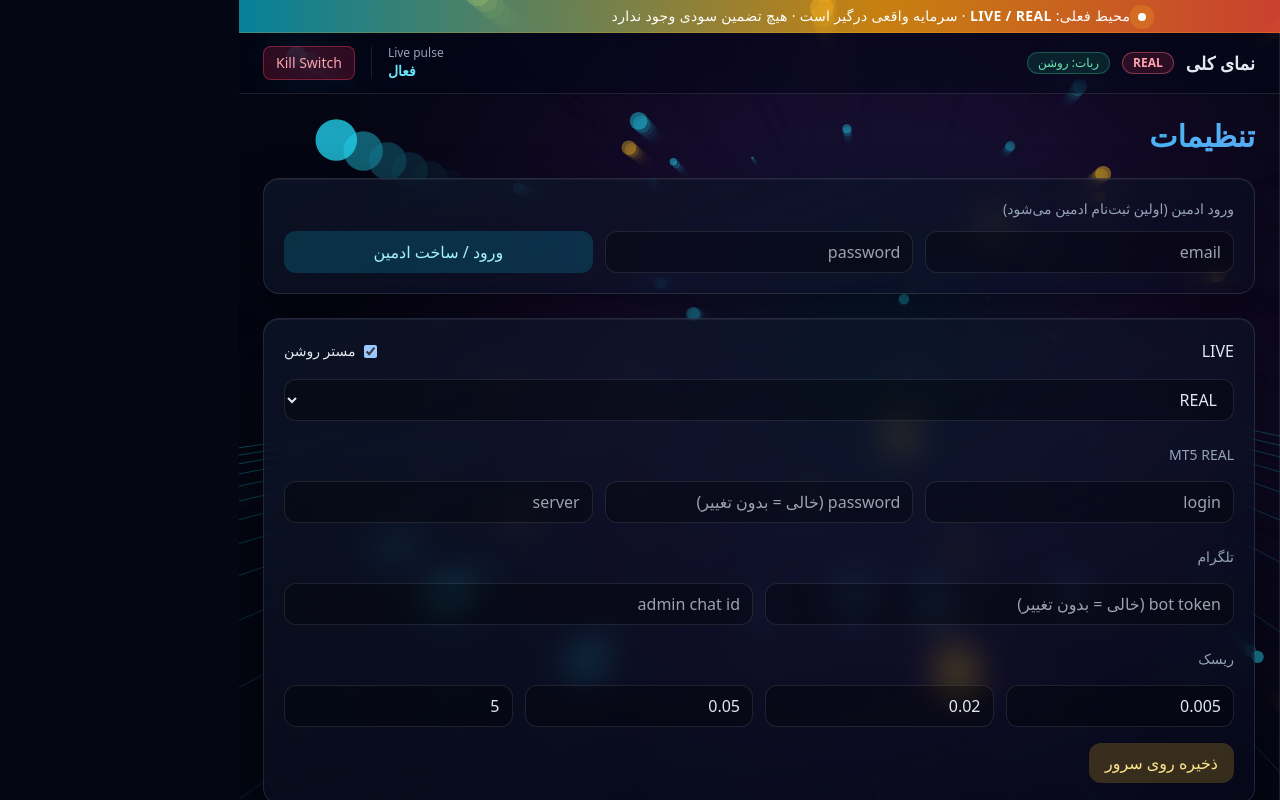
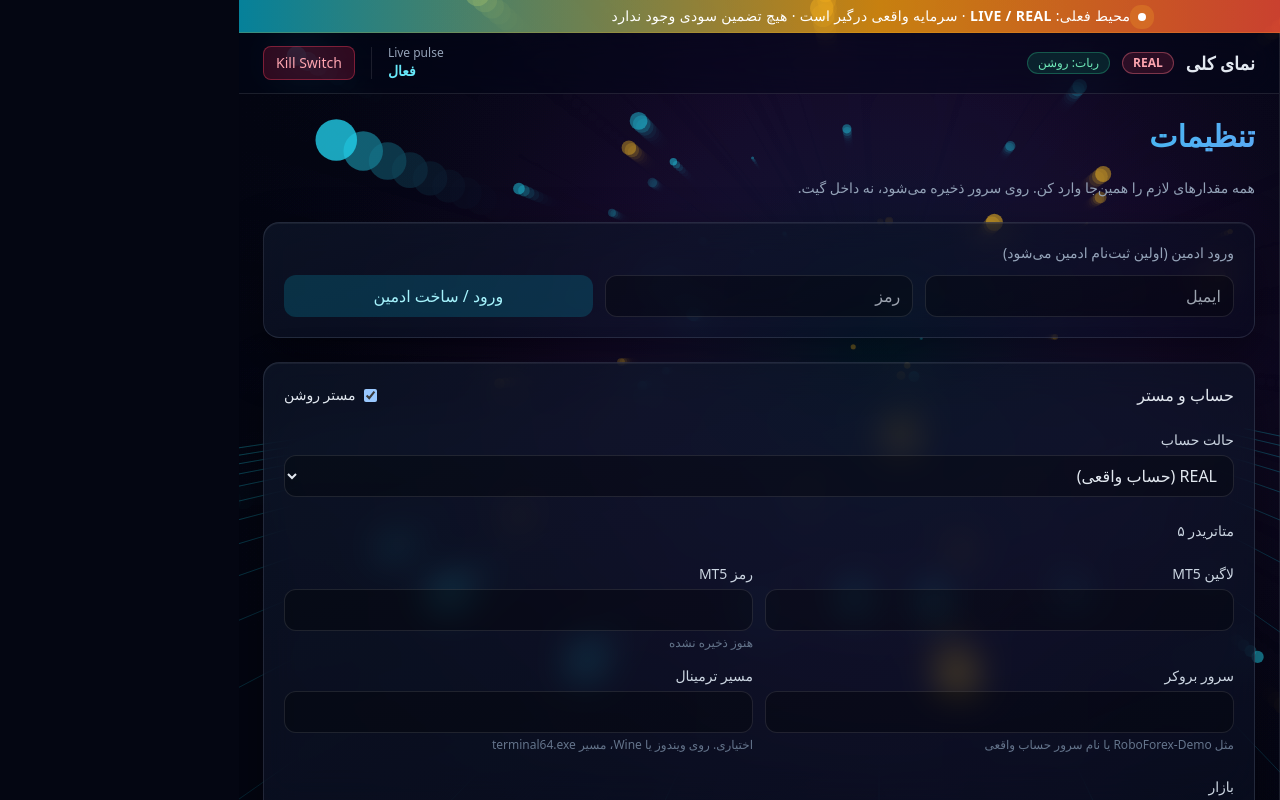
Before and after one commit to molidoai/Molido-Trade-Bot-Ai, a Next.js app in the folder frontend/: page /settings in a window 1280 px wide. Built offline with nearby package versions, Linux system fonts and the light colour scheme; no server answers.

Commit message:
Wire dashboard settings into the live engine and complete the form

```diff
--- a/frontend/app/settings/page.tsx
+++ b/frontend/app/settings/page.tsx
@@ -7,30 +7,62 @@ const API = process.env.NEXT_PUBLIC_API_URL || "http://localhost:8000/api/v1";
 type FormState = {
   trading_account_mode: string;
   master_bot_enabled: boolean;
-  mt5_real_login: string;
-  mt5_real_password: string;
-  mt5_real_server: string;
+  mt5_login: string;
+  mt5_password: string;
+  mt5_server: string;
+  mt5_path: string;
+  symbols: string;
+  timeframe: string;
   telegram_bot_token: string;
   telegram_admin_chat_id: string;
+  telegram_allowed_chat_ids: string;
   default_risk_per_trade: number;
   max_daily_loss: number;
   max_drawdown: number;
   max_open_positions: number;
+  mt5_password_set: boolean;
+  telegram_bot_token_set: boolean;
 };
 
 const empty: FormState = {
   trading_account_mode: "REAL",
   master_bot_enabled: true,
-  mt5_real_login: "",
-  mt5_real_password: "",
-  mt5_real_server: "",
+  mt5_login: "",
+  mt5_password: "",
+  mt5_server: "",
+  mt5_path: "",
+  symbols: "EURUSD,GBPUSD,XAUUSD",
+  timeframe: "M15",
   telegram_bot_token: "",
   telegram_admin_chat_id: "",
+  telegram_allowed_chat_ids: "",
   default_risk_per_trade: 0.005,
   max_daily_loss: 0.02,
   max_drawdown: 0.05,
   max_open_positions: 5,
+  mt5_password_set: false,
+  telegram_bot_token_set: false,
 };
+
+function Field({
+  label,
+  hint,
+  children,
+}: {
+  label: string;
+  hint?: string;
+  children: React.ReactNode;
+}) {
+  return (
+    <label className="block space-y-1">
+      <span className="text-sm text-slate-300">{label}</span>
+      {children}
+      {hint ? <span className="block text-xs text-slate-500">{hint}</span> : null}
+    </label>
+  );
+}
+
+const inputCls = "w-full rounded-xl border border-white/10 bg-black/30 px-3 py-2";
 
 export default function SettingsPage() {
   const [email, setEmail] = useState("");
@@ -59,8 +91,13 @@ export default function SettingsPage() {
     setForm({
       ...empty,
       ...data,
-      mt5_real_password: "",
+      mt5_login: data.mt5_login || data.mt5_real_login || "",
+      mt5_server: data.mt5_server || data.mt5_real_server || "",
+      mt5_path: data.mt5_path || data.mt5_real_path || "",
+      mt5_password: "",
       telegram_bot_token: "",
+      mt5_password_set: Boolean(data.mt5_password_set || data.mt5_real_password_set),
+      telegram_bot_token_set: Boolean(data.telegram_bot_token_set),
     });
     setMsg("تنظیمات از سرور خوانده شد");
   }
@@ -109,9 +146,23 @@ export default function SettingsPage() {
     }
     setBusy(true);
     try {
-      const body: Record<string, unknown> = { ...form };
-      if (!form.mt5_real_password) delete body.mt5_real_password;
-      if (!form.telegram_bot_token) delete body.telegram_bot_token;
+      const body: Record<string, unknown> = {
+        trading_account_mode: form.trading_account_mode,
+        master_bot_enabled: form.master_bot_enabled,
+        mt5_login: form.mt5_login,
+        mt5_server: form.mt5_server,
+        mt5_path: form.mt5_path,
+        symbols: form.symbols,
+        timeframe: form.timeframe,
+        telegram_admin_chat_id: form.telegram_admin_chat_id,
+        telegram_allowed_chat_ids: form.telegram_allowed_chat_ids,
+        default_risk_per_trade: form.default_risk_per_trade,
+        max_daily_loss: form.max_daily_loss,
+        max_drawdown: form.max_drawdown,
+        max_open_positions: form.max_open_positions,
+      };
+      if (form.mt5_password) body.mt5_password = form.mt5_password;
+      if (form.telegram_bot_token) body.telegram_bot_token = form.telegram_bot_token;
       const r = await fetch(`${API}/settings`, {
         method: "PUT",
         headers: {
@@ -128,8 +179,14 @@ export default function SettingsPage() {
         setMsg("ذخیره نشد");
         return;
       }
-      setMsg("ذخیره شد روی سرور");
-      setForm((f) => ({ ...f, mt5_real_password: "", telegram_bot_token: "" }));
+      setMsg("ذخیره شد روی سرور. موتور از همین فایل می‌خواند.");
+      setForm((f) => ({
+        ...f,
+        mt5_password: "",
+        telegram_bot_token: "",
+        mt5_password_set: f.mt5_password_set || Boolean(form.mt5_password),
+        telegram_bot_token_set: f.telegram_bot_token_set || Boolean(form.telegram_bot_token),
+      }));
     } finally {
       setBusy(false);
     }
@@ -142,75 +199,97 @@ export default function SettingsPage() {
   return (
     <div className="space-y-6">
       <h2 className="aurora text-3xl font-black">تنظیمات</h2>
+      <p className="text-sm text-slate-400">
+        همه مقدارهای لازم را همین‌جا وارد کن. روی سرور ذخیره می‌شود، نه داخل گیت.
+      </p>
 
       <div className="glass space-y-3 rounded-2xl p-5">
         <p className="text-sm text-slate-400">ورود ادمین (اولین ثبت‌نام ادمین می‌شود)</p>
         <div className="grid gap-3 md:grid-cols-3">
-          <input
-            className="rounded-xl border border-white/10 bg-black/30 px-3 py-2"
-            placeholder="email"
-            value={email}
-            onChange={(e) => setEmail(e.target.value)}
-          />
-          <input
-            className="rounded-xl border border-white/10 bg-black/30 px-3 py-2"
-            placeholder="password"
-            type="password"
-            value={password}
-            onChange={(e) => setPassword(e.target.value)}
-          />
-          <button
-            type="button"
-            disabled={busy}
-            onClick={loginOrRegister}
-            className="rounded-xl bg-cyan-500/20 px-3 py-2 text-cyan-200"
-          >
+          <input className={inputCls} placeholder="ایمیل" value={email} onChange={(e) => setEmail(e.target.value)} />
+          <input className={inputCls} placeholder="رمز" type="password" value={password} onChange={(e) => setPassword(e.target.value)} />
+          <button type="button" disabled={busy} onClick={loginOrRegister} className="rounded-xl bg-cyan-500/20 px-3 py-2 text-cyan-200">
             ورود / ساخت ادمین
           </button>
         </div>
       </div>
 
-      <div className="glass space-y-4 rounded-2xl p-5">
-        <div className="flex items-center justify-between">
-          <p className="font-medium">LIVE</p>
+      <div className="glass space-y-5 rounded-2xl p-5">
+        <div className="flex items-center justify-between gap-4">
+          <p className="font-medium">حساب و مستر</p>
           <label className="flex items-center gap-2 text-sm">
-            <input
-              type="checkbox"
-              checked={form.master_bot_enabled}
-              onChange={(e) => set("master_bot_enabled", e.target.checked)}
-            />
+            <input type="checkbox" checked={form.master_bot_enabled} onChange={(e) => set("master_bot_enabled", e.target.checked)} />
             مستر روشن
           </label>
         </div>
-        <select
-          className="w-full rounded-xl border border-white/10 bg-black/30 px-3 py-2"
-          value={form.trading_account_mode}
-          onChange={(e) => set("trading_account_mode", e.target.value)}
-        >
-          <option value="REAL">REAL</option>
-          <option value="DEMO">DEMO</option>
-          <option value="PROP">PROP</option>
-        </select>
+        <Field label="حالت حساب">
+          <select className={inputCls} value={form.trading_account_mode} onChange={(e) => set("trading_account_mode", e.target.value)}>
+            <option value="REAL">REAL (حساب واقعی)</option>
+            <option value="DEMO">DEMO</option>
+            <option value="PROP">PROP</option>
+          </select>
+        </Field>
 
-        <p className="pt-2 text-sm text-slate-400">MT5 REAL</p>
-        <div className="grid gap-3 md:grid-cols-3">
-          <input className="rounded-xl border border-white/10 bg-black/30 px-3 py-2" placeholder="login" value={form.mt5_real_login} onChange={(e) => set("mt5_real_login", e.target.value)} />
-          <input className="rounded-xl border border-white/10 bg-black/30 px-3 py-2" placeholder="password (خالی = بدون تغییر)" type="password" value={form.mt5_real_password} onChange={(e) => set("mt5_real_password", e.target.value)} />
-          <input className="rounded-xl border border-white/10 bg-black/30 px-3 py-2" placeholder="server" value={form.mt5_real_server} onChange={(e) => set("mt5_real_server", e.target.value)} />
+        <p className="pt-1 text-sm font-medium text-slate-300">متاتریدر ۵</p>
+        <div className="grid gap-3 md:grid-cols-2">
+          <Field label="لاگین MT5">
+            <input className={inputCls} value={form.mt5_login} onChange={(e) => set("mt5_login", e.target.value)} />
+          </Field>
+          <Field label="رمز MT5" hint={form.mt5_password_set ? "ذخیره شده. خالی بگذار اگر عوض نمی‌کنی." : "هنوز ذخیره نشده"}>
+            <input className={inputCls} type="password" value={form.mt5_password} onChange={(e) => set("mt5_password", e.target.value)} />
+          </Field>
+          <Field label="سرور بروکر" hint="مثل RoboForex-Demo یا نام سرور حساب واقعی">
+            <input className={inputCls} value={form.mt5_server} onChange={(e) => set("mt5_server", e.target.value)} />
+          </Field>
+          <Field label="مسیر ترمینال" hint="اختیاری. روی ویندوز یا Wine، مسیر terminal64.exe">
+            <input className={inputCls} value={form.mt5_path} onChange={(e) => set("mt5_path", e.target.value)} />
+          </Field>
         </div>
 
-        <p className="pt-2 text-sm text-slate-400">تلگرام</p>
+        <p className="pt-1 text-sm font-medium text-slate-300">بازار</p>
         <div className="grid gap-3 md:grid-cols-2">
-          <input className="rounded-xl border border-white/10 bg-black/30 px-3 py-2" placeholder="bot token (خالی = بدون تغییر)" type="password" value={form.telegram_bot_token} onChange={(e) => set("telegram_bot_token", e.target.value)} />
-          <input className="rounded-xl border border-white/10 bg-black/30 px-3 py-2" placeholder="admin chat id" value={form.telegram_admin_chat_id} onChange={(e) => set("telegram_admin_chat_id", e.target.value)} />
+          <Field label="نمادها" hint="با کاما جدا کن">
+            <input className={inputCls} value={form.symbols} onChange={(e) => set("symbols", e.target.value)} />
+          </Field>
+          <Field label="تایم‌فریم">
+            <select className={inputCls} value={form.timeframe} onChange={(e) => set("timeframe", e.target.value)}>
+              <option value="M1">M1</option>
+              <option value="M5">M5</option>
+              <option value="M15">M15</option>
+              <option value="H1">H1</option>
+              <option value="H4">H4</option>
+              <option value="D1">D1</option>
+            </select>
+          </Field>
         </div>
 
-        <p className="pt-2 text-sm text-slate-400">ریسک</p>
+        <p className="pt-1 text-sm font-medium text-slate-300">تلگرام</p>
+        <div className="grid gap-3 md:grid-cols-2">
+          <Field label="توکن ربات" hint={form.telegram_bot_token_set ? "ذخیره شده. خالی بگذار اگر عوض نمی‌کنی." : "هنوز ذخیره نشده"}>
+            <input className={inputCls} type="password" value={form.telegram_bot_token} onChange={(e) => set("telegram_bot_token", e.target.value)} />
+          </Field>
+          <Field label="آیدی چت ادمین">
+            <input className={inputCls} value={form.telegram_admin_chat_id} onChange={(e) => set("telegram_admin_chat_id", e.target.value)} />
+          </Field>
+          <Field label="آیدی‌های مجاز" hint="چند تا را با کاما جدا کن">
+            <input className={inputCls} value={form.telegram_allowed_chat_ids} onChange={(e) => set("telegram_allowed_chat_ids", e.target.value)} />
+          </Field>
+        </div>
+
+        <p className="pt-1 text-sm font-medium text-slate-300">ریسک</p>
         <div className="grid gap-3 md:grid-cols-4">
-          <input className="rounded-xl border border-white/10 bg-black/30 px-3 py-2" type="number" step="0.001" value={form.default_risk_per_trade} onChange={(e) => set("default_risk_per_trade", Number(e.target.value))} />
-          <input className="rounded-xl border border-white/10 bg-black/30 px-3 py-2" type="number" step="0.001" value={form.max_daily_loss} onChange={(e) => set("max_daily_loss", Number(e.target.value))} />
-          <input className="rounded-xl border border-white/10 bg-black/30 px-3 py-2" type="number" step="0.001" value={form.max_drawdown} onChange={(e) => set("max_drawdown", Number(e.target.value))} />
-          <input className="rounded-xl border border-white/10 bg-black/30 px-3 py-2" type="number" value={form.max_open_positions} onChange={(e) => set("max_open_positions", Number(e.target.value))} />
+          <Field label="ریسک هر معامله" hint="مثلا ۰.۰۰۵ یعنی ۰.۵٪">
+            <input className={inputCls} type="number" step="0.001" value={form.default_risk_per_trade} onChange={(e) => set("default_risk_per_trade", Number(e.target.value))} />
+          </Field>
+          <Field label="سقف ضرر روزانه" hint="مثلا ۰.۰۲ یعنی ۲٪">
+            <input className={inputCls} type="number" step="0.001" value={form.max_daily_loss} onChange={(e) => set("max_daily_loss", Number(e.target.value))} />
+          </Field>
+          <Field label="حداکثر دراودان" hint="مثلا ۰.۰۵ یعنی ۵٪">
+            <input className={inputCls} type="number" step="0.001" value={form.max_drawdown} onChange={(e) => set("max_drawdown", Number(e.target.value))} />
+          </Field>
+          <Field label="حداکثر پوزیشن باز">
+            <input className={inputCls} type="number" value={form.max_open_positions} onChange={(e) => set("max_open_positions", Number(e.target.value))} />
+          </Field>
         </div>
 
         <button type="button" disabled={busy} onClick={save} className="rounded-xl bg-amber-400/20 px-4 py-2 text-amber-200">
```
Also changed, not shown: 2 other files (tests, documents, lock files or other folders).
